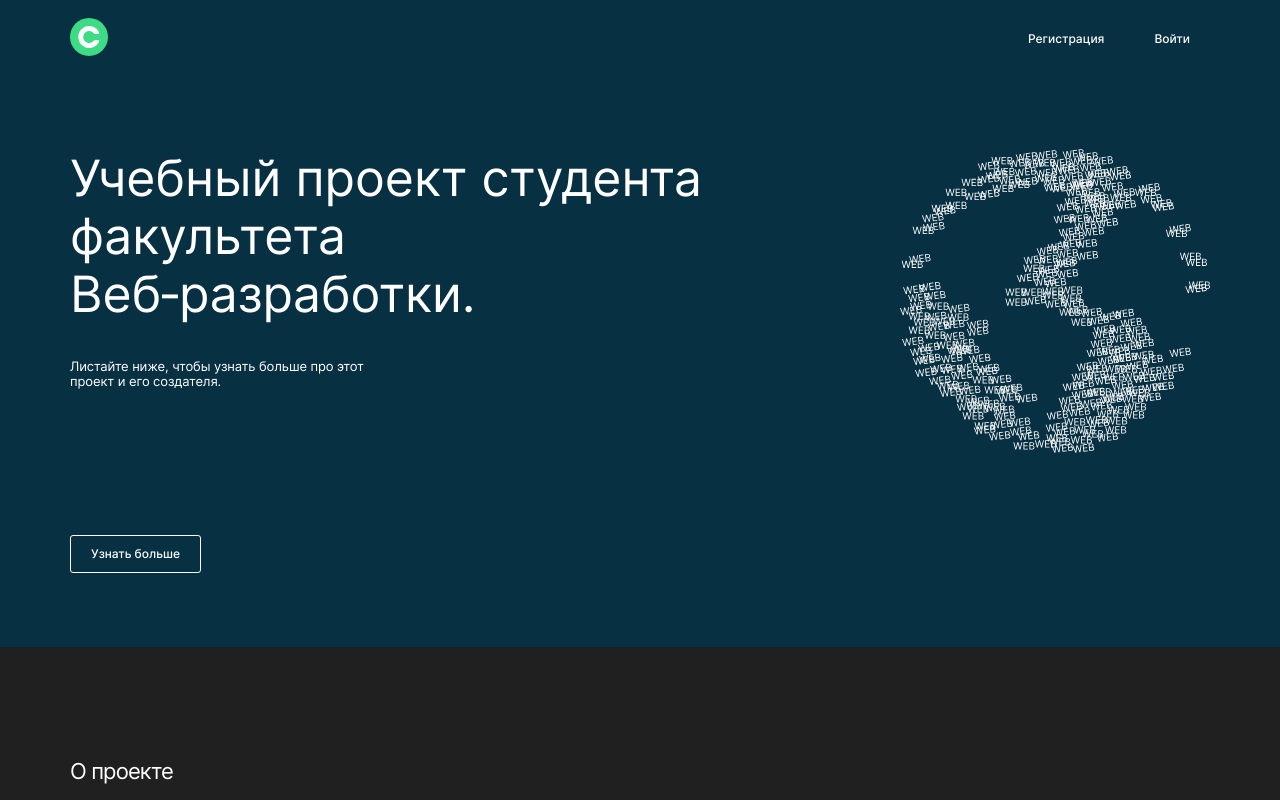
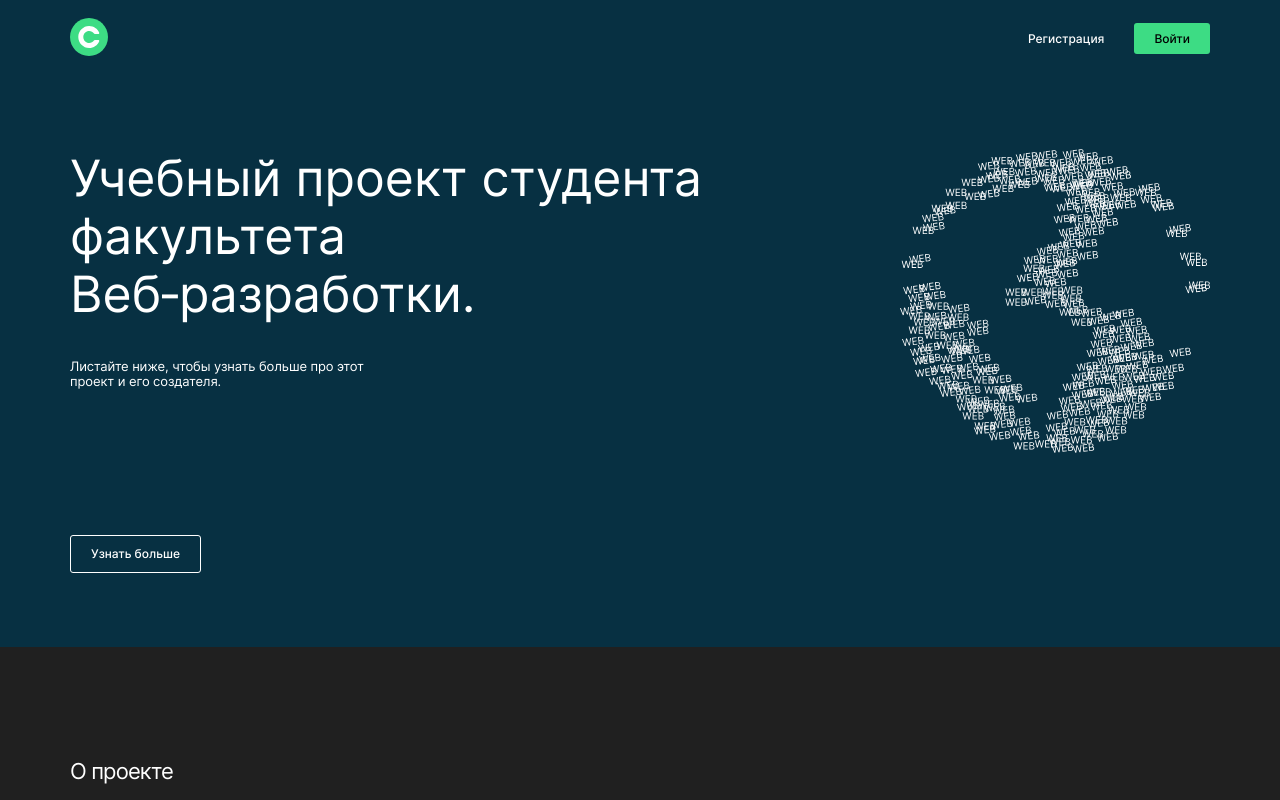
Before and after one commit to dv-loginov/movies-explorer-frontend, a React (Create React App) app: page / in a window 1280 px wide. Shown: the top 800 px of the page. Built offline with nearby package versions, Linux system fonts and the light colour scheme; the HTML template or start-up script is replaced by a standard one.

Commit message:
fix: Show buttons out of layout

```diff
--- a/src/components/NavNoAuth/NavNoAuth.css
+++ b/src/components/NavNoAuth/NavNoAuth.css
@@ -13,10 +13,20 @@
   transition: all ease-in-out 250ms;
 }
 
-.nav-no-auth__link:hover {
+.nav-no-auth__link_active {
   color: #000;
   background-color: #3DDC84;
   border-radius: 3px;
+}
+
+/*.nav-no-auth__link:hover {*/
+/*  color: #000;*/
+/*  background-color: #3DDC84;*/
+/*  border-radius: 3px;*/
+/*}*/
+
+.nav-no-auth__link:hover {
+  opacity: .7;
 }
 
 @media screen and (max-width: 640px) {
--- a/src/components/NavNoAuth/NavNoAuth.js
+++ b/src/components/NavNoAuth/NavNoAuth.js
@@ -10,7 +10,7 @@ const NavNoAuth = () => {
         Регистрация
       </Link>
       <Link
-        className='nav-no-auth__link'
+        className='nav-no-auth__link nav-no-auth__link_active'
         to='/sign-in'>
         Войти
       </Link>
```
